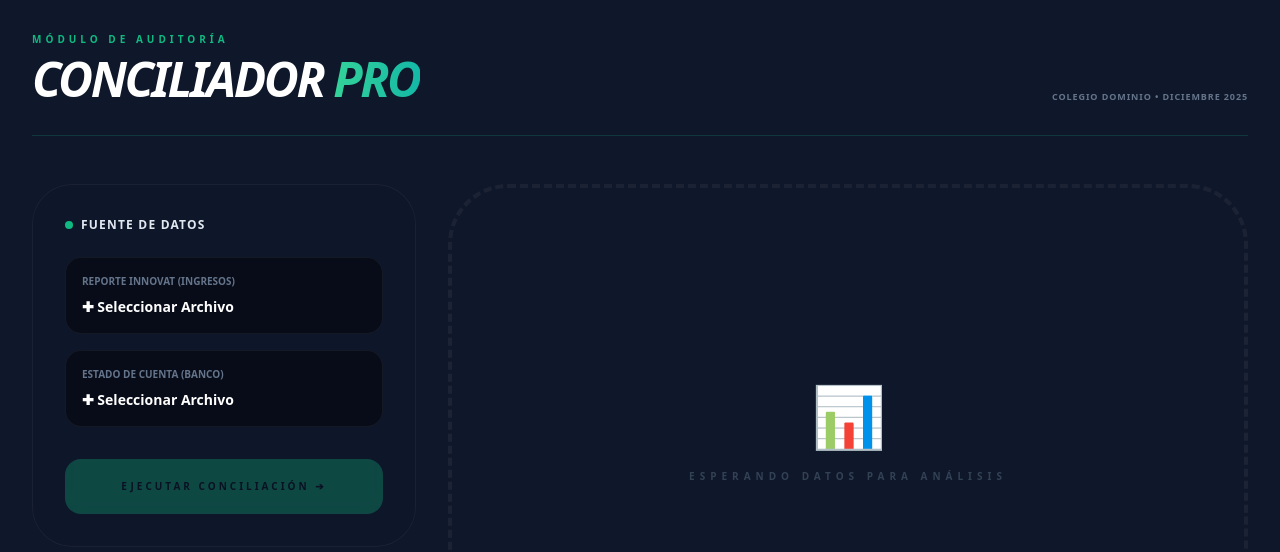
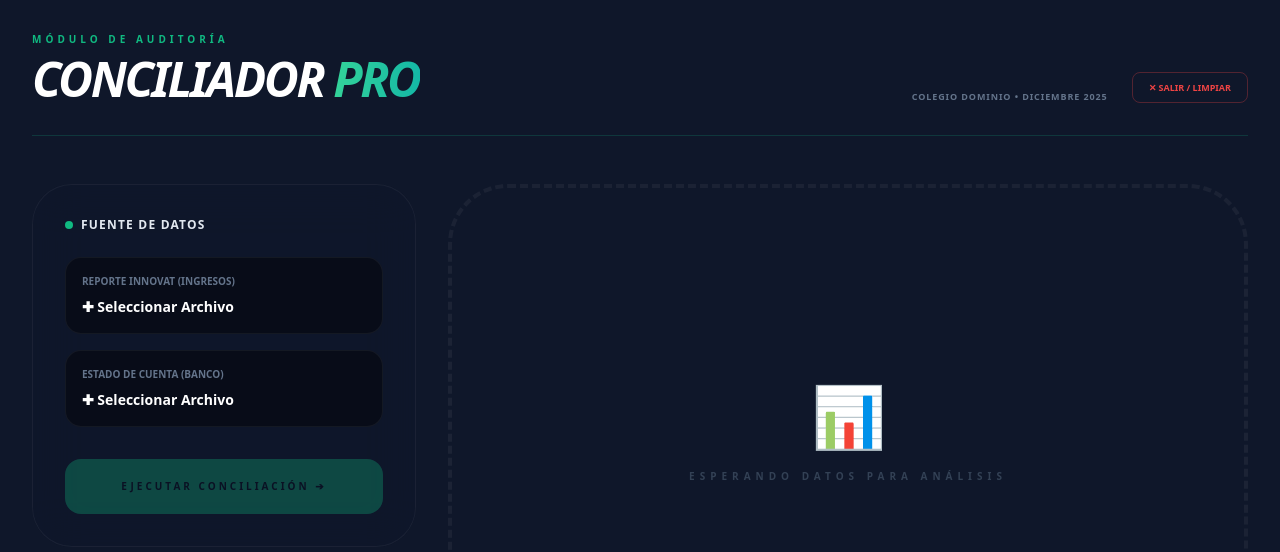
Before and after one commit to rdiaz1685-afk/conciliador, a React (Vite) app: page / in a window 1280 px wide. Shown: the top 552 px of the page. Built offline with nearby package versions, Linux system fonts and the light colour scheme.

Commit message:
Feature: Added Invoice (K), Payment Method (M) columns and a Reset button

```diff
--- a/src/App.tsx
+++ b/src/App.tsx
@@ -12,21 +12,23 @@ const App = () => {
         if (!data) return;
 
         const worksheetData = [
-            ["ID Innovat", "Nombre Innovat", "Monto Innovat", "Fecha Banco", "Confianza", "Status"],
+            ["ID Innovat", "Nombre Innovat", "Factura", "Método Pago", "Monto Innovat", "Fecha Banco", "Confianza", "Status"],
             ...data.matches.map((m: any) => [
                 m.a.id,
                 m.a.name,
+                m.a.factura || "-",
+                m.a.metodoPago || "-",
                 m.a.amount,
                 m.b.date,
                 m.confidence + "%",
                 m.confidence === 100 ? "Conciliado" : "Sugerido"
             ]),
             [],
-            ["Solo en Innovat", "", "Importe"],
-            ...data.onlyInnovat.map((t: any) => [t.id, t.name, t.amount]),
+            ["Solo en Innovat", "Nombre", "Factura", "Pago", "Importe"],
+            ...data.onlyInnovat.map((t: any) => [t.id, t.name, t.factura || "-", t.metodoPago || "-", t.amount]),
             [],
-            ["Solo en Banco", "", "Importe"],
-            ...data.onlyBanco.map((t: any) => [t.id, t.name, t.amount])
+            ["Solo en Banco", "", "", "", "Importe"],
+            ...data.onlyBanco.map((t: any) => [t.id, t.name, "-", "-", t.amount])
         ];
 
         const worksheet = XLSX.utils.aoa_to_sheet(worksheetData);
@@ -77,6 +79,12 @@ const App = () => {
                 const namePart = parts.find(p => p.length > 10 && !p.includes('/')) || "S/N";
                 const idPart = parts.find(p => p.length >= 4 && p.length <= 8 && !isNaN(Number(p.replace(/\D/g, "")))) || "S/R";
 
+                // 4. DATOS ESPECÍFICOS (Solo para Innovat)
+                // Columna K (Factura), Metodo Pago (M), Referencia extra (I)
+                const factura = parts[10]; // K is 11th col -> index 10
+                const metodo = parts[12];  // M is 13th col -> index 12
+                const referenciaExtra = parts[8]; // I is 9th col -> index 8
+
                 return {
                     date: parts[dateIdx],
                     name: namePart,
@@ -84,7 +92,9 @@ const App = () => {
                     amount: amount,
                     source: type,
                     status: 'pending',
-                    originalLine: line
+                    originalLine: line,
+                    factura: factura || "",
+                    metodoPago: metodo || ""
                 };
             }).filter(x => x !== null) as Transaction[];
 
@@ -111,8 +121,20 @@ const App = () => {
                     <p className="text-emerald-500 font-black uppercase tracking-[0.4em] text-[10px] mb-2">Módulo de Auditoría</p>
                     <h1 className="text-5xl font-black text-white uppercase tracking-tighter italic">Conciliador <span className="text-transparent bg-clip-text bg-gradient-to-r from-emerald-400 to-teal-500">Pro</span></h1>
                 </div>
-                <div className="text-right">
-                    <p className="text-[9px] font-bold text-slate-500 uppercase tracking-widest">Colegio Dominio • Diciembre 2025</p>
+                <div className="text-right flex items-end gap-6">
+                    <div>
+                        <p className="text-[9px] font-bold text-slate-500 uppercase tracking-widest">Colegio Dominio • Diciembre 2025</p>
+                    </div>
+                    <button
+                        onClick={() => {
+                            setInnovatData([]);
+                            setBancoData([]);
+                            setResults(null);
+                        }}
+                        className="px-4 py-2 border border-red-500/30 text-red-500 text-[9px] font-black uppercase rounded-lg hover:bg-red-500 hover:text-white transition-all"
+                    >
+                        ✕ Salir / Limpiar
+                    </button>
                 </div>
             </header>
 
--- a/src/conciliadorService.ts
+++ b/src/conciliadorService.ts
@@ -13,6 +13,8 @@ export interface Transaction {
     status: 'pending' | 'matched' | 'suggested';
     matchId?: string;
     originalLine?: any;
+    factura?: string;       // Columna K
+    metodoPago?: string;    // Columna M
 }
 
 export interface ConciliationResult {
```
